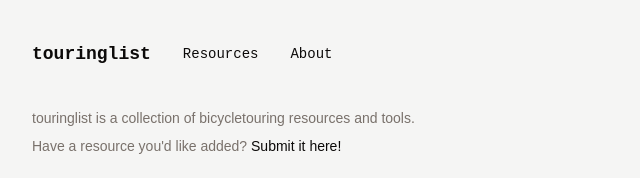
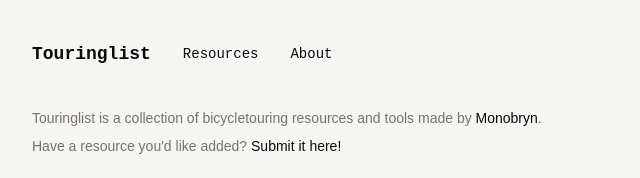
Before and after one commit to monobryn-industries/touringlist, a SvelteKit app: page /about in a window 1280 px wide. Shown: the top 178 px of the page, without its empty margins (0-640 px from the left). Built offline with nearby package versions, Linux system fonts and the light colour scheme; a web font is replaced by a local one.

Commit message:
Capitalize "Touringlist" and add creator attribution

```diff
--- a/src/lib/components/header.svelte
+++ b/src/lib/components/header.svelte
@@ -1,7 +1,7 @@
 <header>
 	<div class="container mx-auto flex items-center gap-8 px-4 py-6 lg:px-8 lg:py-10">
 		<h1 class="font-display font-mono text-lg font-semibold">
-			<a href="/">touringlist</a>
+			<a href="/">Touringlist</a>
 		</h1>
 		<nav>
 			<ul class="flex gap-8 font-mono text-sm font-light">
--- a/src/routes/+layout.svelte
+++ b/src/routes/+layout.svelte
@@ -5,7 +5,7 @@
 </script>
 
 <svelte:head>
-	<title>touringlist</title>
+	<title>Touringlist</title>
 	<meta name="description" content="A list of biketouring resources" />
 	<meta name="viewport" content="width=device-width, initial-scale=1" />
 </svelte:head>
--- a/src/routes/about/+page.svelte
+++ b/src/routes/about/+page.svelte
@@ -1,6 +1,9 @@
 <main class="container mx-auto px-8">
 	<p class="text-muted-foreground mb-2 text-sm">
-		touringlist is a collection of bicycletouring resources and tools.
+		Touringlist is a collection of bicycletouring resources and tools made by <a
+			href="https://monobryn.com"
+			class="text-foreground">Monobryn</a
+		>.
 	</p>
 	<p class="text-muted-foreground text-sm">
 		Have a resource you'd like added? <a class="text-foreground" href="https://tally.so/r/nPlZ55"
```
